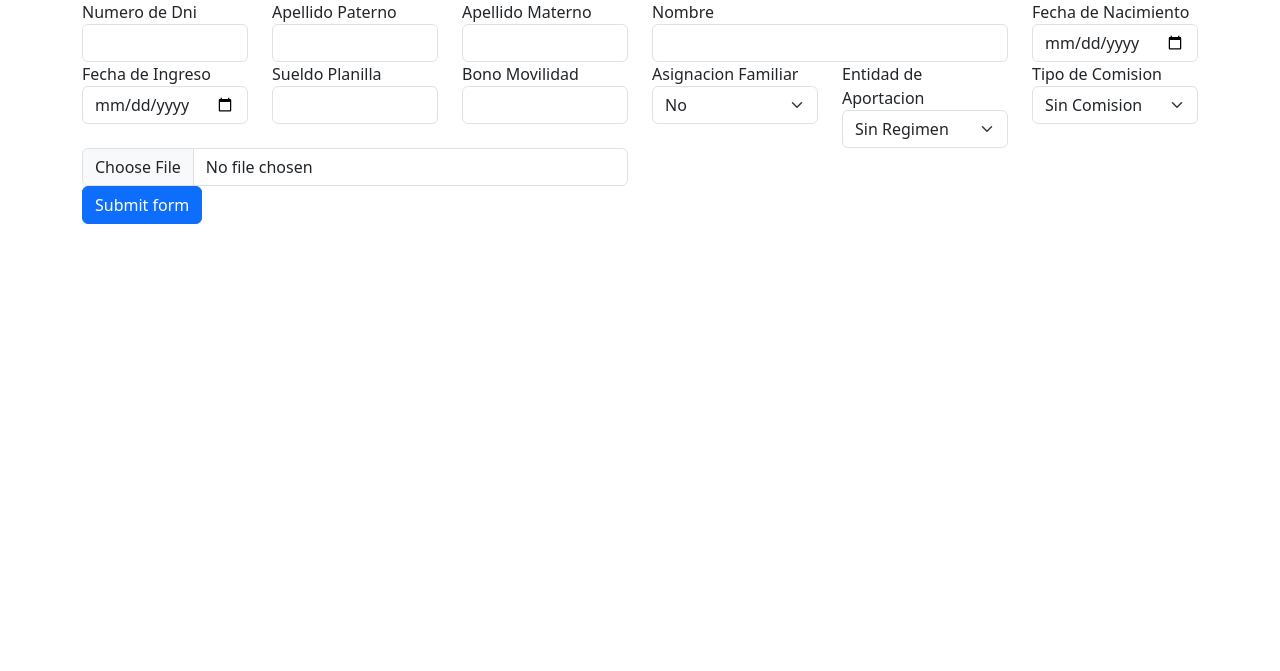
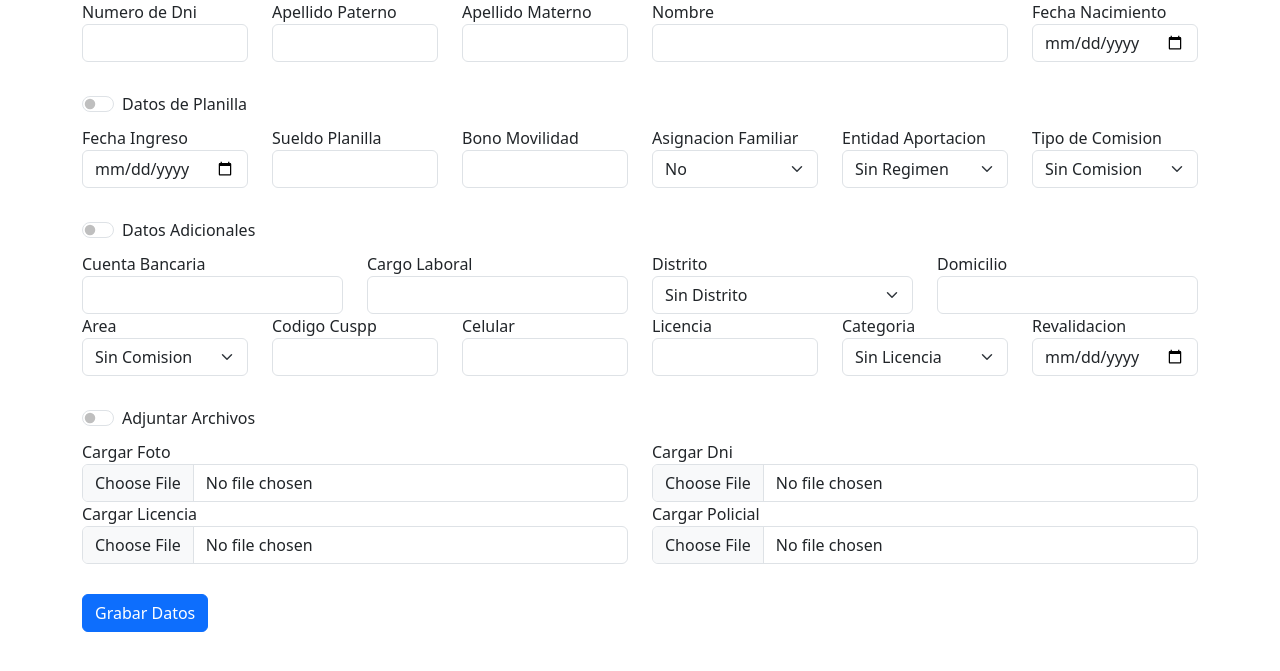
Before and after one commit to Jean4212/Prueba, a FastAPI app: page / in a window 1280 px wide. Shown: the top 671 px of the page. Run offline with FastAPI, Linux system fonts and the light colour scheme.

Commit message:
mejorando

```diff
--- a/static/prueba.js
+++ b/static/prueba.js
@@ -1,35 +1,37 @@
-function hola(){
+function hola() {
 
-    const change = document.getElementById("change").value;
-    const dni = document.getElementById("dni").value;
-    const paterno = document.getElementById("paterno").value;
-    const materno = document.getElementById("materno").value;
-    const nombre = document.getElementById("nombre").value;
-    const nacimiento = document.getElementById("nacimiento").value;
+    const dni = document.getElementById("dni");
+    const paterno = document.getElementById("paterno");
+    const materno = document.getElementById("materno");
+    const nombre = document.getElementById("nombre");
+    const nacimiento = document.getElementById("nacimiento");
 
-    const data = {dni: dni, paterno:paterno, materno:materno, nombre:nombre, nacimiento:nacimiento};
+    if (!dni.value){alert("registre el dni"); dni.focus(); return};
+    if (dni.value.length < 8){alert("DNI SON 8 DIGITOS"); dni.focus(); return};
+    if (!paterno.value){alert("registre el apellido paterno"); paterno.focus(); return};
+    if (!materno.value){alert("registre el apellido materno"); materno.focus(); return};
+    if (!nombre.value){alert("registre el nombre"); nombre.focus(); return};
+    if (!nacimiento.value){alert("registre la fecha de nacimiento"); nacimiento.focus(); return};
 
-    console.log(data);
+    const data = {dni: dni.value, paterno:paterno.value, materno:materno.value, nombre:nombre.value, nacimiento:nacimiento.value};
 
-    fetch('/persons?dni=' + change, {
-        method: 'PUT',
+    fetch('/persons', {
+        method: 'POST',
         headers: {'Content-Type': 'application/json'},
         body: JSON.stringify(data)
-        })
+    })
     .then((response) => response.json())
     .then((data) => {
-        console.log(data);
-        })
-        .catch((error) => {
-            console.error(error);
-        });
+        console.log(data.message);
+    })
+    .catch((error) => {
+        console.error(error);
+    });
 
 
 }
 
-
-
-function buscar_datos(){
+function buscar_datos() {
 
     const dni = document.getElementById("change").value;
 
@@ -58,8 +60,26 @@ function buscar_datos(){
         document.getElementById("nombre").value = "";
         document.getElementById("nacimiento").value = "";
     }
+}
 
 
+function ValidaNumeros(event) {
+    let key = event.keyCode;
+    if (key < 48 || key > 57){
+        event.returnValue = false;
+    }
+}
 
+function ValidaLetras(event) {
+    let key = event.keyCode;
+    if ((key < 65 || key > 90) && (key < 97 || key > 122) && (key < 241 || key > 241) && (key < 209 || key > 209) && (key < 32 || key > 32)){
+        event.returnValue = false;
+    }
+}
 
+function ValidaNumLet(event) {
+    let key = event.keyCode;
+    if ((key < 65 || key > 90) && (key < 97 || key > 122) && (key < 241 || key > 241) && (key < 209 || key > 209) && (key < 32 || key > 32)){
+        event.returnValue = false;
+    }
 }
--- a/templates/index.html
+++ b/templates/index.html
@@ -7,47 +7,56 @@
 
     <!-- datos personales -->
     <div class="col-lg-2 col-md-4 col-sm-4">Numero de Dni
-      <input type="text" class="form-control" id="dni" maxlength="8">
+      <input type="text" class="form-control" id="dni" maxlength="8" onkeypress="ValidaNumeros(event)">
     </div>
 
     <div class="col-lg-2 col-md-4 col-sm-4">Apellido Paterno
-      <input type="text" class="form-control" id="paterno" maxlength="20">
+      <input type="text" class="form-control" id="paterno" maxlength="15" onkeypress="ValidaLetras(event)">
     </div>
 
     <div class="col-lg-2 col-md-4 col-sm-4">Apellido Materno
-      <input type="text" class="form-control" id="materno"  maxlength="20">
+      <input type="text" class="form-control" id="materno"  maxlength="15" onkeypress="ValidaLetras(event)">
     </div>
 
     <div class="col-lg-4 col-md-8 col-sm-8">Nombre
-      <input type="text" class="form-control" id="nombre"  maxlength="30">
+      <input type="text" class="form-control" id="nombre"  maxlength="25" onkeypress="ValidaLetras(event)">
     </div>
 
-    <div class="col-lg-2 col-md-4 col-sm-4">Fecha de Nacimiento
+    <div class="col-lg-2 col-md-4 col-sm-4">Fecha Nacimiento
       <input type="date" class="form-control" id="nacimiento" max="2050-12-31" min="1950-01-01">
     </div>
 
+
+    <div class="col-sm-12">
+      <div class="form-check form-switch" style="margin-top: 30px; margin-bottom: 10px;">
+        <input class="form-check-input" type="checkbox" role="switch" id="flexSwitchCheckDefault">
+        <label class="form-check-label" for="flexSwitchCheckDefault">Datos de Planilla</label>
+      </div>
+    </div>
+
+
     <!-- datos laborales -->
-    <div class="col-lg-2 col-md-4 col-sm-4">Fecha de Ingreso
-      <input type="date" class="form-control" id="nacimiento" max="2050-12-31" min="1950-01-01">
+    <div class="col-lg-2 col-md-4 col-sm-4">Fecha Ingreso
+      <input type="date" class="form-control" id="ingreso" max="2050-12-31" min="1950-01-01">
     </div>
 
     <div class="col-lg-2 col-md-4 col-sm-4">Sueldo Planilla
-      <input type="text" class="form-control" id="paterno" maxlength="20">
+      <input type="text" class="form-control" id="planilla" maxlength="8">
     </div>
 
     <div class="col-lg-2 col-md-4 col-sm-4">Bono Movilidad
-      <input type="text" class="form-control" id="materno"  maxlength="20">
+      <input type="text" class="form-control" id="movilidad"  maxlength="7">
     </div>
 
     <div class="col-lg-2 col-md-4 col-sm-4">Asignacion Familiar
-      <select class="form-select">
+      <select class="form-select" name="asignacion">
         <option value="no">No</option>
         <option value="si">Si</option>
       </select>
     </div>
 
-    <div class="col-lg-2 col-md-4 col-sm-4">Entidad de Aportacion
-      <select class="form-select">
+    <div class="col-lg-2 col-md-4 col-sm-4">Entidad Aportacion
+      <select class="form-select" name="aportacion">
         <option value="no">Sin Regimen</option>
         <option value="habitat">Habitat</option>
         <option value="integra">Integra</option>
@@ -58,25 +67,113 @@
     </div>
 
     <div class="col-lg-2 col-md-4 col-sm-4">Tipo de Comision
-      <select class="form-select">
+      <select class="form-select" name="comision">
         <option value="no">Sin Comision</option>
         <option value="flujo">Flujo</option>
         <option value="mixta">Mixta</option>
       </select>
     </div>
 
-    <!-- datos adicionales -->
+
+    <div class="col-sm-12">
+      <div class="form-check form-switch" style="margin-top: 30px; margin-bottom: 10px;">
+        <input class="form-check-input" type="checkbox" role="switch" id="flexSwitchCheckDefault">
+        <label class="form-check-label" for="flexSwitchCheckDefault">Datos Adicionales</label>
+      </div>
+    </div>
 
 
+    <!-- datos adicionales -->
+    <div class="col-lg-3 col-md-4 col-sm-6">Cuenta Bancaria
+      <input type="text" class="form-control" id="cuenta" maxlength="20" onkeypress="ValidaNumeros(event)">
+    </div>
+
+    <div class="col-lg-3 col-md-4 col-sm-6">Cargo Laboral
+      <input type="text" class="form-control" id="cargo" onkeypress="ValidaLetras(event)">
+    </div>
+
+    <div class="col-lg-3 col-md-4 col-sm-6">Distrito
+      <select class="form-select" name="distrito">
+        <option value="no">Sin Distrito</option>
+        <option value="a1">Chorrillos</option>
+        <option value="a2a">San Juan de Miraflores</option>
+        <option value="a2b">Villa el Salvador</option>
+        <option value="a3a">Villa Maria del Triunfo</option>
+        <option value="a3b">Comas</option>
+        <option value="a3c">Carabayllo</option>
+      </select>
+    </div>
+
+    <div class="col-lg-3 col-md-6 col-sm-6">Domicilio
+      <input type="text" class="form-control" id="domicilio">
+    </div>
+
+    <div class="col-lg-2 col-md-3 col-sm-4">Area
+      <select class="form-select" name="area">
+        <option value="no">Sin Comision</option>
+        <option value="sur">Sur</option>
+        <option value="norte">Norte</option>
+        <option value="taller">Taller</option>
+        <option value="oficina">Oficina</option>
+      </select>
+    </div>
+
+    <div class="col-lg-2 col-md-3 col-sm-4">Codigo Cuspp
+      <input type="text" class="form-control" id="cuspp" maxlength="12">
+    </div>
+
+    <div class="col-lg-2 col-md-3 col-sm-4">Celular
+      <input type="text" class="form-control" id="celular" maxlength="9" onkeypress="ValidaNumeros(event)">
+    </div>
+
+    <div class="col-lg-2 col-md-3 col-sm-4">Licencia
+      <input type="text" class="form-control" id="licencia" maxlength="9">
+    </div>
+
+    <div class="col-lg-2 col-md-3 col-sm-4">Categoria
+      <select class="form-select" name="categoria">
+        <option value="no">Sin Licencia</option>
+        <option value="a1">A1</option>
+        <option value="a2a">A2A</option>
+        <option value="a2b">A2B</option>
+        <option value="a3a">A3A</option>
+        <option value="a3b">A3B</option>
+        <option value="a3c">A3C</option>
+      </select>
+    </div>
+
+    <div class="col-lg-2 col-md-3 col-sm-4">Revalidacion
+      <input type="date" class="form-control" id="revalidacion">
+    </div>
 
 
-
-    <div class="col-md-6 col-sm-8">
-      <input type="file" name="file" class="form-control" accept="image/*">
+    <div class="col-sm-12">
+      <div class="form-check form-switch" style="margin-top: 30px; margin-bottom: 10px;">
+        <input class="form-check-input" type="checkbox" role="switch" id="flexSwitchCheckDefault">
+        <label class="form-check-label" for="flexSwitchCheckDefault">Adjuntar Archivos</label>
+      </div>
     </div>
 
-    <div class="col-12">
-      <button class="btn btn-primary" onclick="hola()">Submit form</button>
+
+    <!-- cargar imagenes -->
+    <div class="col-lg-6 col-md-6 col-sm-12">Cargar Foto
+      <input type="file" name="file-foto" class="form-control" accept="image/jpeg">
+    </div>
+
+    <div class="col-lg-6 col-md-6 col-sm-12">Cargar Dni
+      <input type="file" name="file-dni" class="form-control" accept="image/jpeg">
+    </div>
+
+    <div class="col-lg-6 col-md-6 col-sm-12">Cargar Licencia
+      <input type="file" name="file-licencia" class="form-control" accept="image/jpeg">
+    </div>
+
+    <div class="col-lg-6 col-md-6 col-sm-12">Cargar Policial
+      <input type="file" name="file-policial" class="form-control" accept="image/jpeg">
+    </div>
+
+    <div class="col-sm-12">
+      <button class="btn btn-primary" onclick="hola()" style="margin-top: 30px;">Grabar Datos</button>
     </div>
 
   </div>
```
Also changed, not shown: db.sqlite3.
